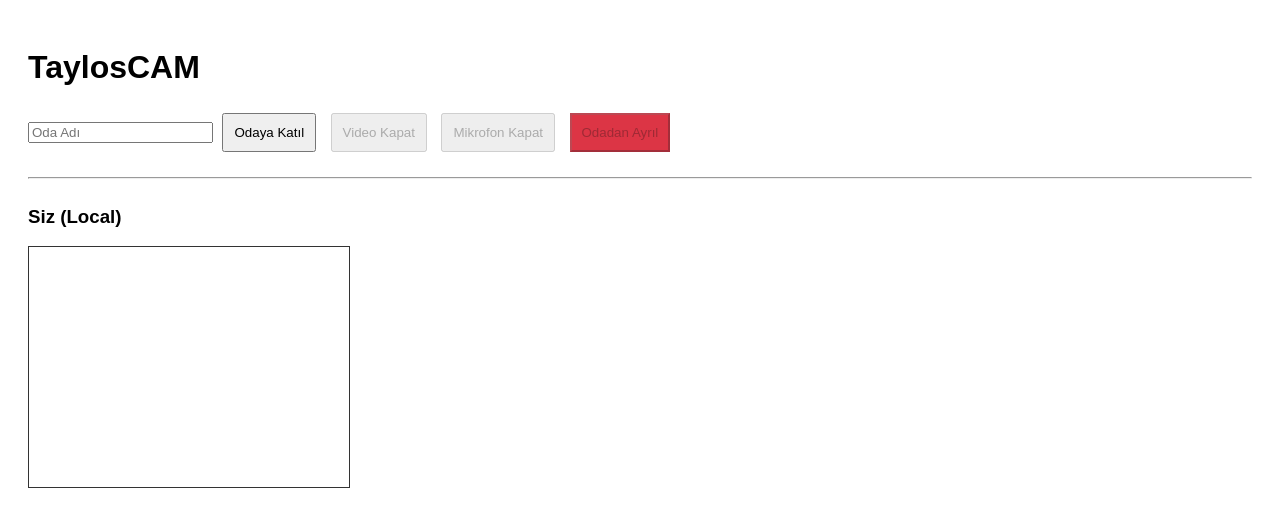
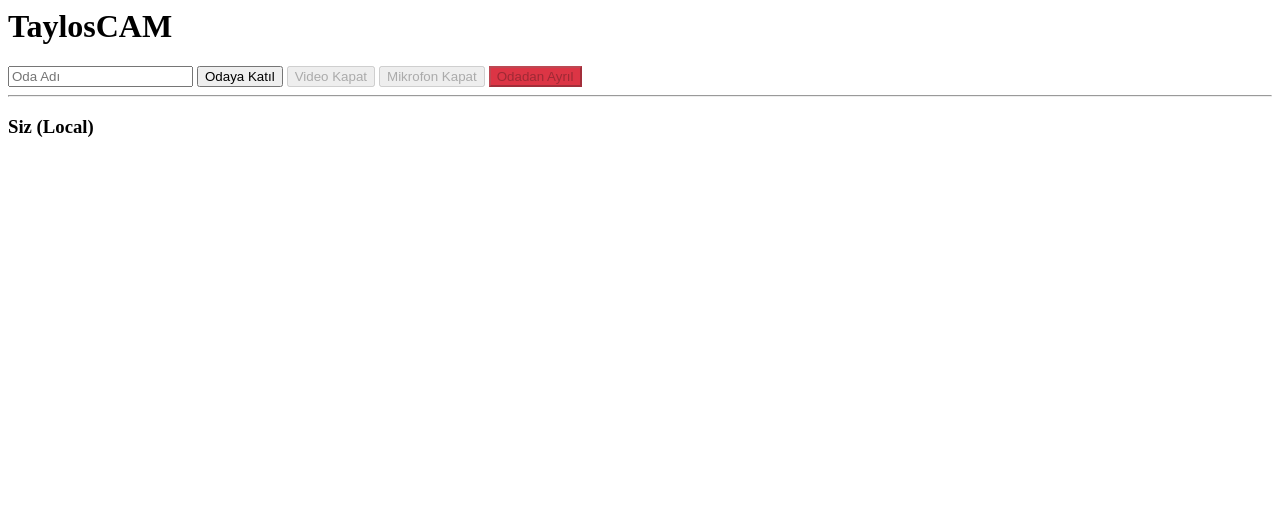
Before and after one commit to taylanpc/taylosyokcam, a website: page my-webrtc-room/public/index.html in a window 1280 px wide. Drawn offline with nearby package versions, Linux system fonts and the light colour scheme; no server answers.

Commit message:
Update index.html

```diff
--- a/my-webrtc-room/public/index.html
+++ b/my-webrtc-room/public/index.html
@@ -1,17 +1,7 @@
-<!DOCTYPE html>
-<html>
-<head>
-    <title>MiroTalk Basit Clone - WebRTC</title>
-    <style>
-        body { font-family: sans-serif; padding: 20px; }
-        #videos { display: flex; flex-wrap: wrap; gap: 10px; }
-        video { width: 320px; height: 240px; border: 1px solid #333; }
-        .controls button { padding: 10px; margin: 5px; }
-        .controls { margin-bottom: 20px; }
-    </style>
+<body>
+
+    <script src="capacitor.js"></script>
     <script src="/socket.io/socket.io.js"></script>
-</head>
-<body>
 
     <h1>TaylosCAM</h1>
 
@@ -46,9 +36,9 @@ let localStream;
 let mediaRecorder;
 let recordedChunks = [];
 
-// Capacitor API'lerini içeri aktarma (İzin kontrolü için gerekli)
+// Capacitor API'lerini içeri aktarma (Artık 'Capacitor is not defined' hatası vermemeli)
 const { Plugins } = Capacitor;
-const { Permissions } = Plugins; // Sadece Permissions API'sini kullanıyoruz
+const { Permissions } = Plugins;
 
 // =======================================================
 // 1. İzin Kontrol Fonksiyonu (KESİN ÇÖZÜM)
@@ -167,7 +157,6 @@ async function connectRoom() {
 
     } catch (err) {
         console.error("Medya erişim hatası:", err);
-        // Bu hata artık görünmemeli, çünkü izinler önceden kontrol edildi.
     }
 }
 
@@ -306,4 +295,3 @@ window.disconnect = disconnect;
 window.addEventListener('beforeunload', stopRecording);
 </script>
 </body>
-</html>
```
